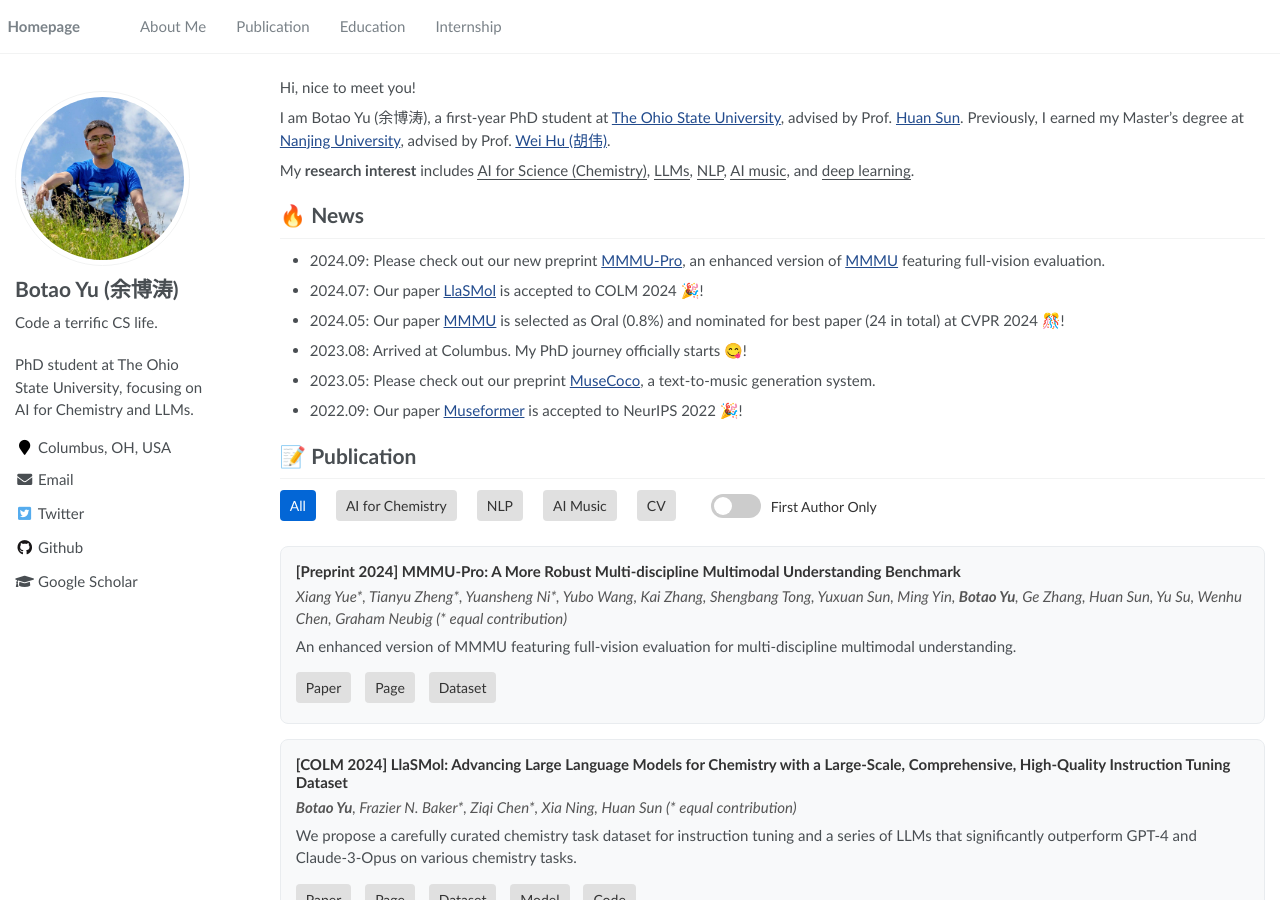
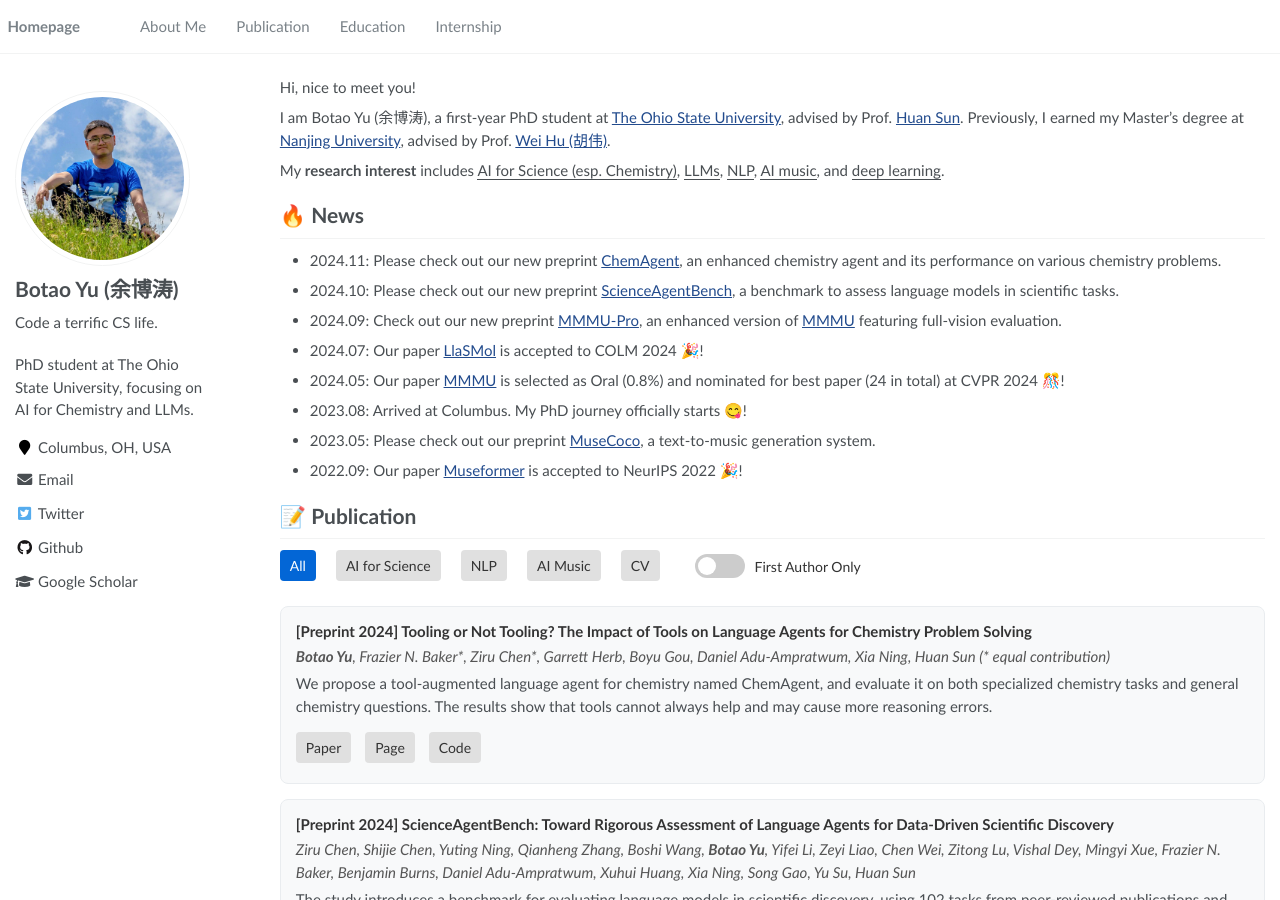
Before and after one commit to btyu/btyu.github.io, a Jekyll site: the page built from _pages/about.md, in a window 1280 px wide and 900 px high. Built offline with Jekyll 4.4.1, drawn with Linux system fonts in a browser that asks for light colours; some of the changed text lies outside the part shown.

Commit message:
update page: chemagent and scienceagentbench

```diff
--- a/_pages/about.md
+++ b/_pages/about.md
@@ -21,10 +21,12 @@ Hi, nice to meet you!
 
 I am Botao Yu (余博涛), a first-year PhD student at [The Ohio State University](https://www.osu.edu/), advised by Prof. [Huan Sun](http://web.cse.ohio-state.edu/~sun.397/). Previously, I earned my Master's degree at [Nanjing University](https://www.nju.edu.cn/en/), advised by Prof. [Wei Hu (胡伟)](http://ws.nju.edu.cn/wiki/Wiki.jsp?page=Wei%20Hu).
 
-My **research interest** includes <u>AI for Science (Chemistry)</u>, <u>LLMs</u>, <u>NLP</u>, <u>AI music</u>, and <u>deep learning</u>.
+My **research interest** includes <u>AI for Science (esp. Chemistry)</u>, <u>LLMs</u>, <u>NLP</u>, <u>AI music</u>, and <u>deep learning</u>.
 
 # 🔥 News
-- 2024.09: Please check out our new preprint [MMMU-Pro](#pub-mmmupro), an enhanced version of [MMMU](#pub-mmmu) featuring full-vision evaluation.
+- 2024.11: Please check out our new preprint [ChemAgent](#pub-chemagent), an enhanced chemistry agent and its performance on various chemistry problems.
+- 2024.10: Please check out our new preprint [ScienceAgentBench](#pub-scienceagentbench), a benchmark to assess language models in scientific tasks.
+- 2024.09: Check out our new preprint [MMMU-Pro](#pub-mmmupro), an enhanced version of [MMMU](#pub-mmmu) featuring full-vision evaluation.
 - 2024.07: Our paper [LlaSMol](#pub-llasmol) is accepted to COLM 2024 🎉!
 - 2024.05: Our paper [MMMU](#pub-mmmu) is selected as Oral (0.8%) and nominated for best paper (24 in total) at CVPR 2024 🎊!
 - 2023.08: Arrived at Columbus. My PhD journey officially starts 😋!
@@ -35,7 +37,7 @@ My **research interest** includes <u>AI for Science (Chemistry)</u>, <u>LLMs</u>
 
 <div class="keyword-buttons">
   <button class="keyword-btn" data-keyword="all">All</button>
-  <button class="keyword-btn" data-keyword="ai-chemistry">AI for Chemistry</button>
+  <button class="keyword-btn" data-keyword="ai-science">AI for Science</button>
   <button class="keyword-btn" data-keyword="nlp">NLP</button>
   <button class="keyword-btn" data-keyword="ai-music">AI Music</button>
   <button class="keyword-btn" data-keyword="cv">CV</button>
@@ -52,6 +54,31 @@ My **research interest** includes <u>AI for Science (Chemistry)</u>, <u>LLMs</u>
 
 <div id="publications">
   <ul>
+    <span class='anchor' id='pub-chemagent'></span>
+    <li class="publication" data-keywords="ai-science nlp" data-first-author="true">
+      <h3>[Preprint 2024] Tooling or Not Tooling? The Impact of Tools on Language Agents for Chemistry Problem Solving</h3>
+      <div class="authors"><strong>Botao Yu</strong>, Frazier N. Baker*, Ziru Chen*, Garrett Herb, Boyu Gou, Daniel Adu-Ampratwum, Xia Ning, Huan Sun (* equal contribution)</div>
+      <div class="description">We propose a tool-augmented language agent for chemistry named ChemAgent, and evaluate it on both specialized chemistry tasks and general chemistry questions. The results show that tools cannot always help and may cause more reasoning errors.</div>
+      <div class="links">
+        <a href="https://arxiv.org/abs/2411.07228">Paper</a>
+        <a href="https://osu-nlp-group.github.io/ChemAgent/">Page</a>
+        <a href="https://github.com/OSU-NLP-Group/ChemAgent">Code</a>
+      </div>
+    </li>
+
+    <span class='anchor' id='pub-scienceagentbench'></span>
+    <li class="publication" data-keywords="ai-science nlp">
+      <h3>[Preprint 2024] ScienceAgentBench: Toward Rigorous Assessment of Language Agents for Data-Driven Scientific Discovery</h3>
+      <div class="authors">Ziru Chen, Shijie Chen, Yuting Ning, Qianheng Zhang, Boshi Wang, <strong>Botao Yu</strong>, Yifei Li, Zeyi Liao, Chen Wei, Zitong Lu, Vishal Dey, Mingyi Xue, Frazier N. Baker, Benjamin Burns, Daniel Adu-Ampratwum, Xuhui Huang, Xia Ning, Song Gao, Yu Su, Huan Sun</div>
+      <div class="description">The study introduces a benchmark for evaluating language models in scientific discovery, using 102 tasks from peer-reviewed publications and expert validation. It reveals current limitations in code generation, highlighting the need for rigorous task assessments.</div>
+      <div class="links">
+        <a href="https://arxiv.org/abs/2410.05080">Paper</a>
+        <a href="https://osu-nlp-group.github.io/ScienceAgentBench/">Page</a>
+        <a href="https://huggingface.co/datasets/osunlp/ScienceAgentBench">Benchmark</a>
+        <a href="https://github.com/OSU-NLP-Group/ScienceAgentBench">Code</a>
+      </div>
+    </li>
+
     <span class='anchor' id='pub-mmmupro'></span>
     <li class="publication" data-keywords="nlp cv">
       <h3>[Preprint 2024] MMMU-Pro: A More Robust Multi-discipline Multimodal Understanding Benchmark</h3>
@@ -65,7 +92,7 @@ My **research interest** includes <u>AI for Science (Chemistry)</u>, <u>LLMs</u>
     </li>
 
     <span class='anchor' id='pub-llasmol'></span>
-    <li class="publication" data-keywords="ai-chemistry nlp" data-first-author="true">
+    <li class="publication" data-keywords="ai-science nlp" data-first-author="true">
       <h3>[COLM 2024] LlaSMol: Advancing Large Language Models for Chemistry with a Large-Scale, Comprehensive, High-Quality Instruction Tuning Dataset</h3>
       <div class="authors"><strong>Botao Yu</strong>, Frazier N. Baker*, Ziqi Chen*, Xia Ning, Huan Sun (* equal contribution)</div>
       <div class="description">We propose a carefully curated chemistry task dataset for instruction tuning and a series of LLMs that significantly outperform GPT-4 and Claude-3-Opus on various chemistry tasks.</div>
```
Also changed, not shown: other parts of _pages/about.md (+3 -1 lines).
